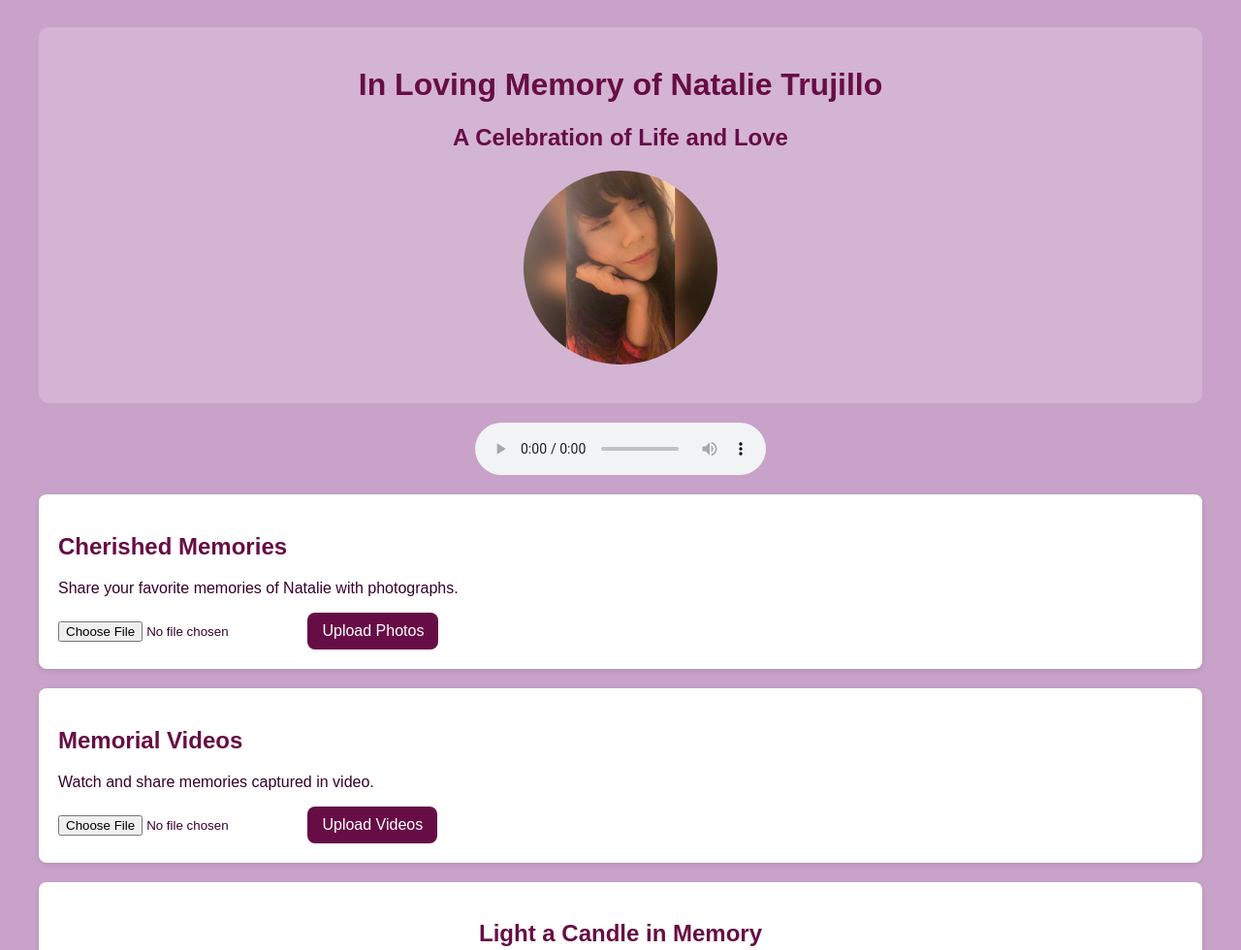
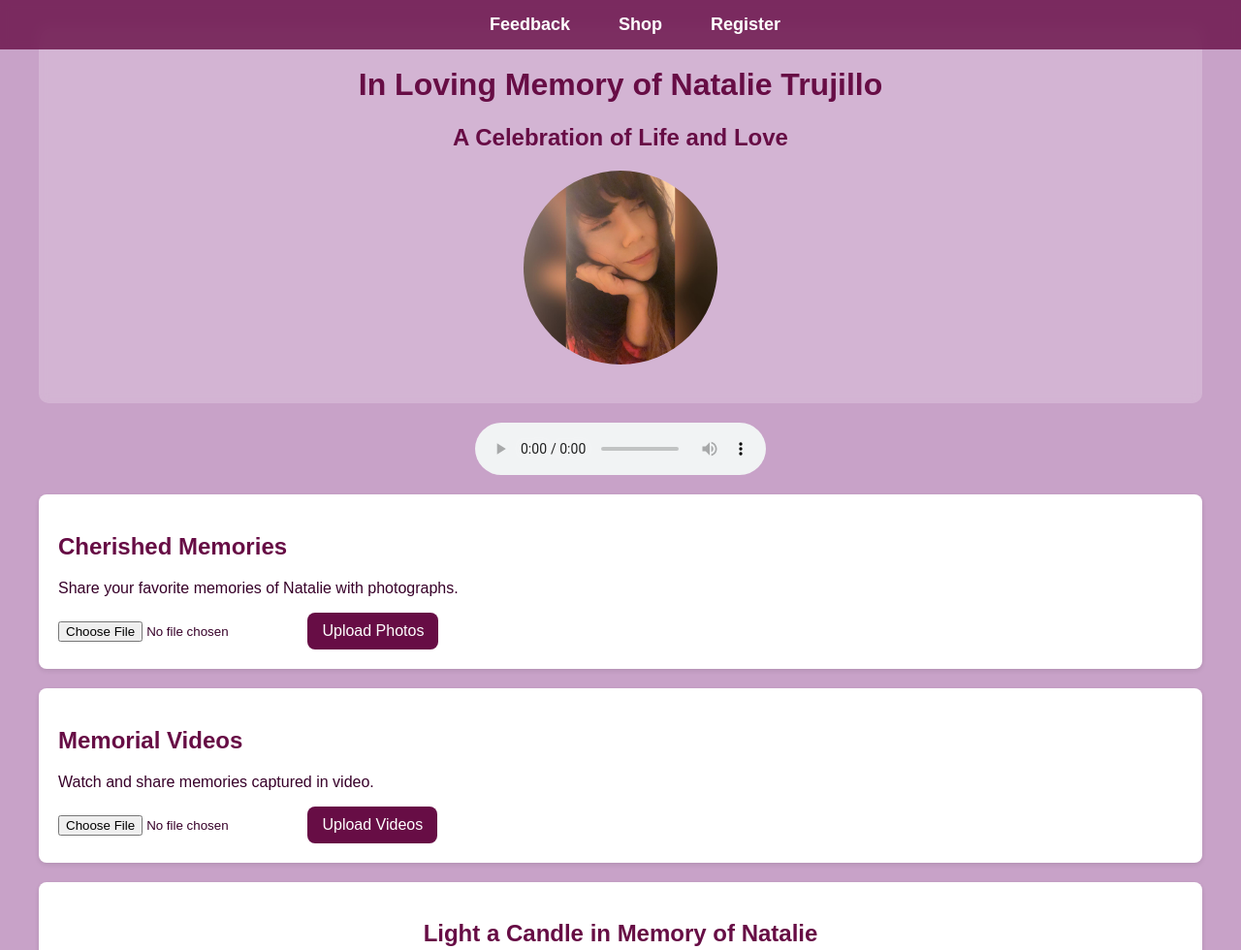
Before and after one commit to Theguy831/Mona-Memorial, a plain HTML site: page index.html in a window 1280 px wide. Shown: the top 980 px of the page at 97% size. Drawn offline with Linux system fonts and the light colour scheme.

Commit message:
Add files via upload

```diff
--- a/index.html
+++ b/index.html
@@ -86,6 +86,50 @@ p {
     font-size: 16px;
     margin-top: 10px;
 }
+
+
+/* Top Navigation Bar */
+		.top-nav {
+    background-color: rgba(103, 13, 69, 0.8); /* Plum-colored background */
+    backdrop-filter: blur(5px); /* Soft blur effect */
+    padding: 15px;
+    text-align: center;
+    position: fixed;
+    width: 100%;
+    top: 0;
+    left: 0;
+    z-index: 1000;
+}
+
+.top-nav ul {
+    list-style-type: none;
+    padding: 0;
+    margin: 0;
+    display: flex;
+    justify-content: center;
+    gap: 20px;
+}
+
+.top-nav li {
+    display: inline;
+}
+
+.top-nav a {
+    color: white;
+    font-size: 18px;
+    text-decoration: none;
+    font-weight: bold;
+    padding: 10px 15px;
+    border-radius: 5px;
+    transition: 0.3s;
+}
+
+.top-nav a:hover {
+    background-color: #9B5094; /* Lighter plum hover effect */
+}
+
+
+
 
 
 
@@ -195,6 +239,13 @@ button:hover {
 </head>
 <body>
     <div class="container">
+		<nav class="top-nav">
+    <ul>
+        <li><a href="#feedback">Feedback</a></li>
+        <li><a href="#shop">Shop</a></li>
+		<li><a href="#Register">Register</a></li>
+    </ul>
+</nav>
         <header>
             <h1>In Loving Memory of Natalie Trujillo</h1>
             <h2>A Celebration of Life and Love</h2>
@@ -232,7 +283,7 @@ button:hover {
 				</section>
 
 				<section class="virtual-candle">
-    <h2>Light a Candle in Memory</h2>
+    <h2>Light a Candle in Memory of Natalie</h2>
     <p>Enter your name and a message before lighting a candle.</p>
     <form id="candle-form">
         <input type="text" id="user-name" placeholder="Your Name" required>
@@ -249,7 +300,7 @@ button:hover {
 
 
         <footer>
-            <p>&copy; 2025 Memorial Page for Natalie Trujillo</p>
+          <p>&copy; 2025 Memorial Page for Natalie Trujillo</p>
         </footer>
     </div>
     <script>
```
